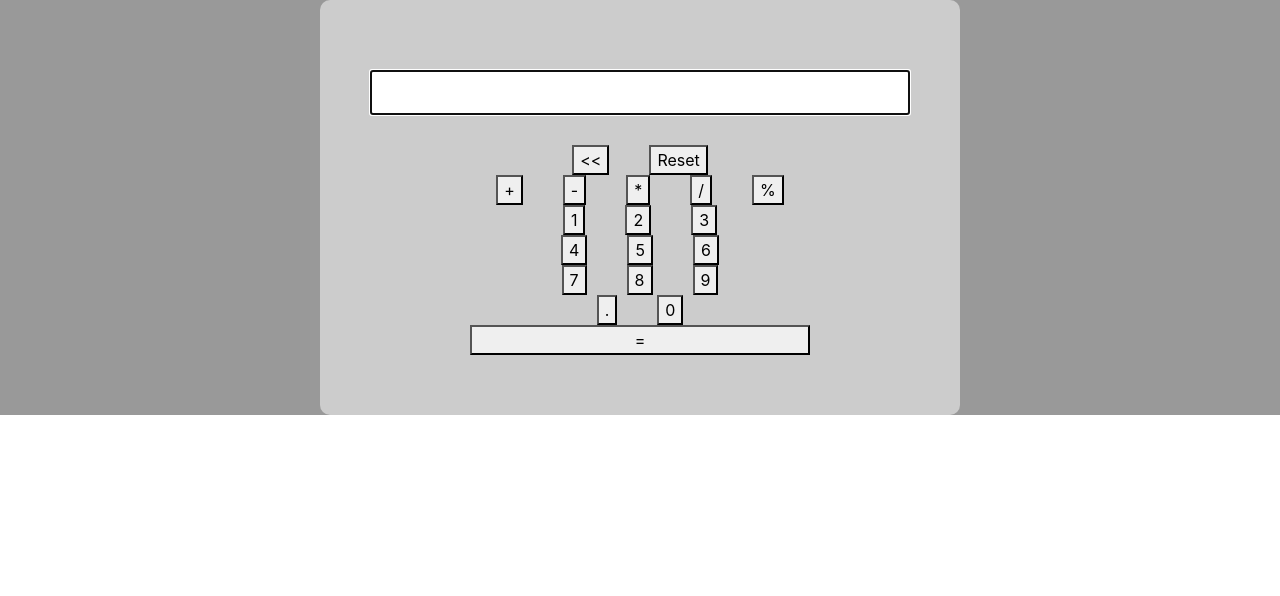
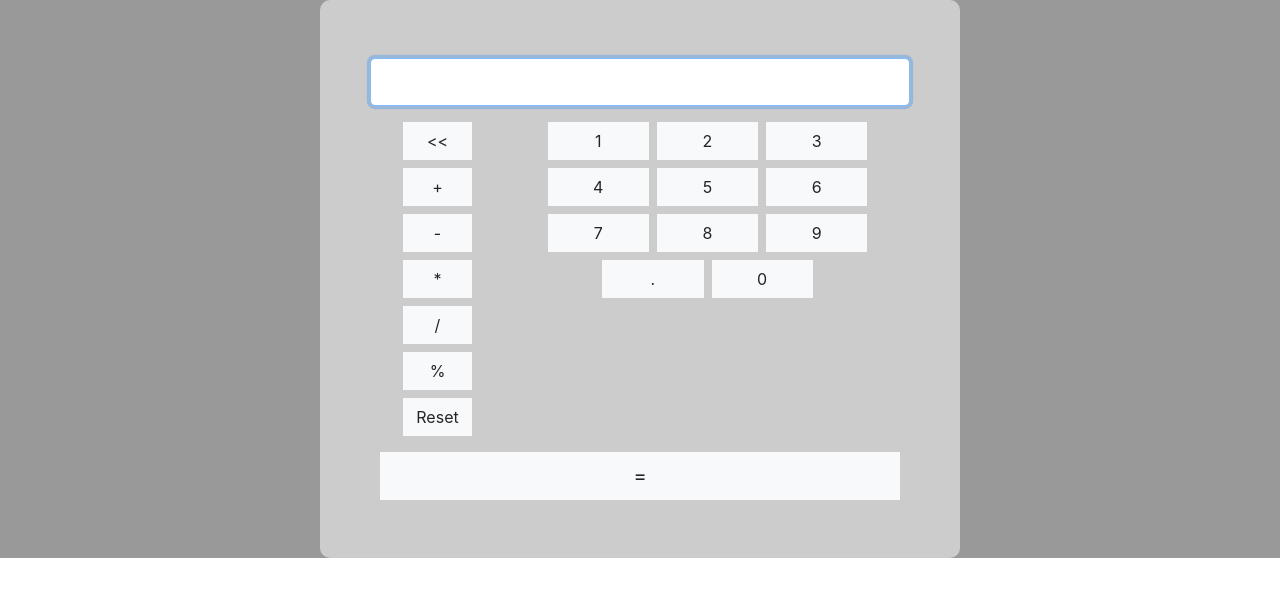
Before and after one commit to keljr021/react-calculator, a React (Create React App) app: page / in a window 1280 px wide. Shown: the top 596 px of the page. Built offline with nearby package versions, Linux system fonts and the light colour scheme.

Commit message:
Styled components using BootStrap.

```diff
--- a/src/CalcButtons.js
+++ b/src/CalcButtons.js
@@ -12,18 +12,22 @@ class CalcButtons extends Component {
   }
 
   render() {
+    let btnClass = "btn btn-light my-1";
+
     return (
-      <div className="calc-ops">
-        <div>
-          <button onClick={() => this.props.backspaceValue()}>&lt;&lt;</button>
-          <button onClick={() => this.props.resetValues()}>Reset</button>
-        </div>
-        <div>
-          <button onClick={() => this.handleClick('add')}>+</button>
-          <button onClick={() => this.handleClick('sub')}>-</button>
-          <button onClick={() => this.handleClick('mul')}>*</button>
-          <button onClick={() => this.handleClick('div')}>/</button>
-          <button onClick={() => this.handleClick('mod')}>%</button>
+      <div className={"calc-opbox w-25 position-relative float-left my-1"}>
+        <div className={"btn-group-vertical"}>
+
+          <button className={btnClass} onClick={() => this.props.backspaceValue()}>&lt;&lt;</button>
+
+          <button className={btnClass} onClick={() => this.handleClick('add')}>+</button>
+          <button className={btnClass} onClick={() => this.handleClick('sub')}>-</button>
+          <button className={btnClass} onClick={() => this.handleClick('mul')}>*</button>
+          <button className={btnClass} onClick={() => this.handleClick('div')}>/</button>
+          <button className={btnClass} onClick={() => this.handleClick('mod')}>%</button>
+
+          <button className={btnClass} onClick={() => this.props.resetValues()}>Reset</button>
+
         </div>
       </div>
     );
--- a/src/Calculator.js
+++ b/src/Calculator.js
@@ -139,12 +139,13 @@ class Calculator extends Component {
       <div className={"calc"}>
         <NumberInput backspaceValue={this.backspaceValue} inputValue={this.inputValue} storeNumber={this.storeNumber} storeOperator={this.storeOperator} calculate={this.calculate} value={this.state.value} />
 
-        <div className={"calc-padding"}>
+        <div>
           <CalcButtons backspaceValue={this.backspaceValue} resetValues={this.resetValues} storeNumber={this.storeNumber} storeOperator={this.storeOperator}/>
           <NumButtons inputValue={this.inputValue} />
-          <EnterButton storeNumber={this.storeNumber} calculate={this.calculate}/>
+        </div>
 
-        </div>
+
+        <EnterButton storeNumber={this.storeNumber} calculate={this.calculate}/>
 
       </div>
     );
--- a/src/EnterButton.js
+++ b/src/EnterButton.js
@@ -11,17 +11,9 @@ class EnterButton extends Component {
   }
 
   render() {
-
-    const buttonStyle = {
-      width: 'calc(100% - 40px)',
-      cursor: 'pointer'
-    }
-
-
-
     return (
-      <div className={"calc-enter"}>
-        <button style={buttonStyle} onClick={() => this.handleClick()}>=</button>
+      <div className={"calc-enterbox"}>
+        <button className={"btn btn-light btn-lg w-100 my-2"} onClick={() => this.handleClick()}>=</button>
       </div>
     );
   }
--- a/src/NumButtons.js
+++ b/src/NumButtons.js
@@ -8,27 +8,29 @@ class NumButtons extends Component {
   }
 
   render() {
+
+    let btnClass = "btn btn-light m-1";
+
     return (
-      <div className={"calc-numbers"}>
-        <div>
-          <button onClick={() => this.props.inputValue(1)}>1</button>
-          <button onClick={() => this.props.inputValue(2)}>2</button>
-          <button onClick={() => this.props.inputValue(3)}>3</button>
+      <div className={"calc-numberbox w-75 position-relative float-left my-1"}>
+        <div className={"w-100"}>
+          <button className={btnClass} onClick={() => this.props.inputValue(1)}>1</button>
+          <button className={btnClass} onClick={() => this.props.inputValue(2)}>2</button>
+          <button className={btnClass} onClick={() => this.props.inputValue(3)}>3</button>
         </div>
-        <div>
-          <button onClick={() => this.props.inputValue(4)}>4</button>
-          <button onClick={() => this.props.inputValue(5)}>5</button>
-          <button onClick={() => this.props.inputValue(6)}>6</button>
+        <div className={"w-100"}>
+          <button className={btnClass} onClick={() => this.props.inputValue(4)}>4</button>
+          <button className={btnClass} onClick={() => this.props.inputValue(5)}>5</button>
+          <button className={btnClass} onClick={() => this.props.inputValue(6)}>6</button>
         </div>
-        <div>
-          <button onClick={() => this.props.inputValue(7)}>7</button>
-          <button onClick={() => this.props.inputValue(8)}>8</button>
-          <button onClick={() => this.props.inputValue(9)}>9</button>
+        <div className={"w-100"}>
+          <button className={btnClass} onClick={() => this.props.inputValue(7)}>7</button>
+          <button className={btnClass} onClick={() => this.props.inputValue(8)}>8</button>
+          <button className={btnClass} onClick={() => this.props.inputValue(9)}>9</button>
         </div>
-        <div>
-          <button onClick={() => this.props.inputValue('.')}>.</button>
-          <button onClick={() => this.props.inputValue(0)}>0</button>
-
+        <div className={"w-100"}>
+          <button className={btnClass} onClick={() => this.props.inputValue('.')}>.</button>
+          <button className={btnClass} onClick={() => this.props.inputValue(0)}>0</button>
         </div>
       </div>
     );
--- a/src/NumberInput.js
+++ b/src/NumberInput.js
@@ -37,7 +37,7 @@ class NumberInput extends Component {
 
     return (
       <div>
-        <input className={"calc-input"} type={"text"} onKeyDown={this.handleKeyDown} autoFocus={true} defaultValue={(this.props.value == null) ? "" : this.props.value} />
+        <input className={"form-control form-control-lg my-2 calc-input"} type={"text"} onKeyDown={this.handleKeyDown} autoFocus={true} defaultValue={(this.props.value == null) ? "" : this.props.value} />
       </div>
     );
   }
--- a/src/styles/Calculator.css
+++ b/src/styles/Calculator.css
@@ -3,9 +3,11 @@ div {
   text-align: center;
 }
 
-button {
-  margin: 0 20px;
-  cursor: pointer;
+.btn {
+  border-radius: 0;
+  -webkit-border-radius: 0;
+  -moz-border-radius: 0;
+  -ms-border-radius: 0;
 }
 
 .calc {
@@ -16,17 +18,27 @@ button {
   border-radius: 10px;
 }
 
-.calc-padding {
-  padding: 10px 80px;
+.calc-opbox {
+
 }
 
-.calc-input {
-  width: 100%;
-  font-size: 14px;
-  margin: 20px 0;
-  padding: 10px 0;
+.calc-numberbox {
+
+}
+
+.calc-numberbox button {
+  width: 25%;
+}
+
+.calc-inputbox {
+
+}
+
+.calc-enterbox {
+  width: calc(100% - 20px);
+  margin: 0 10px;
 }
 
 .calc-enter button {
-  width: calc(100% - 40px);
+
 }
```
